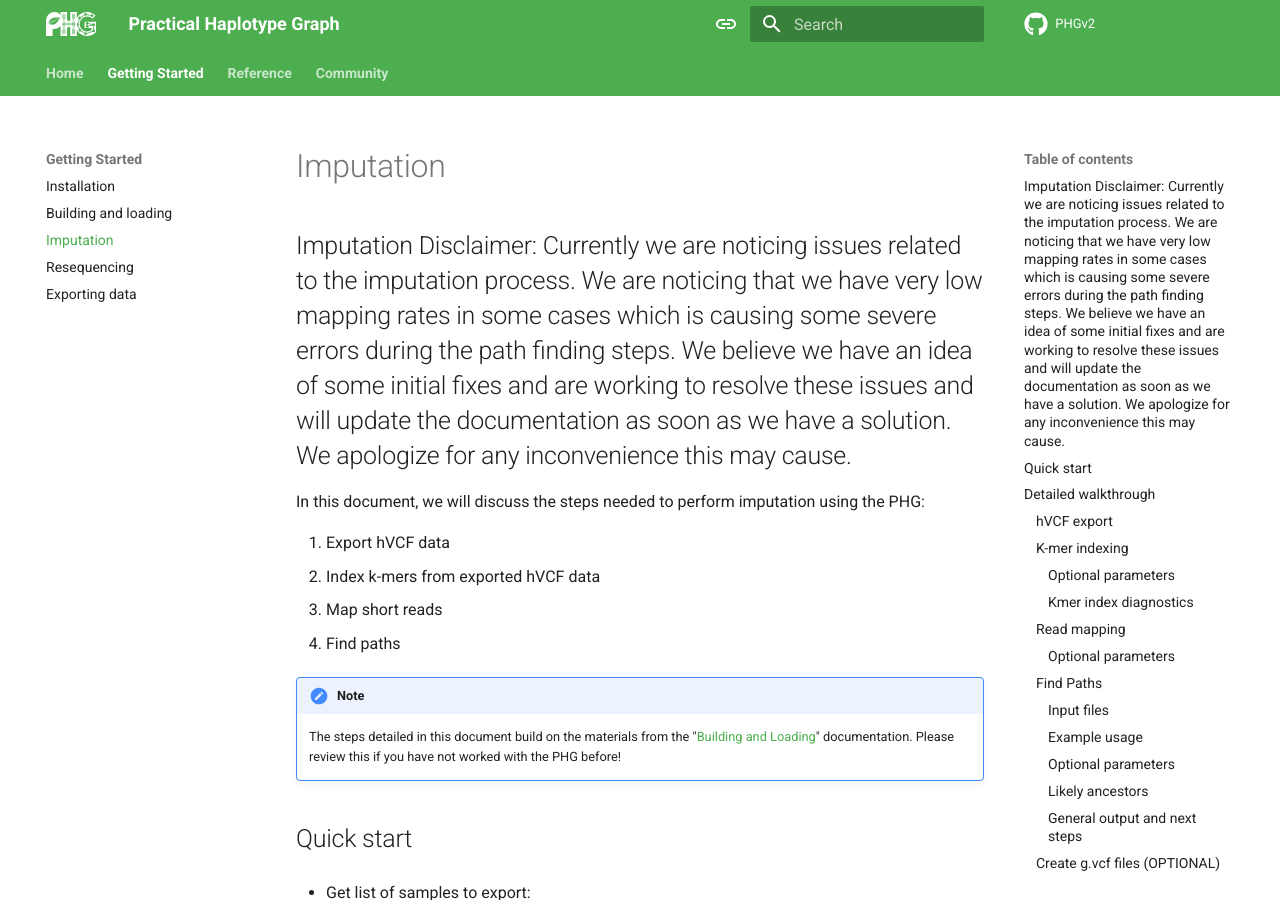
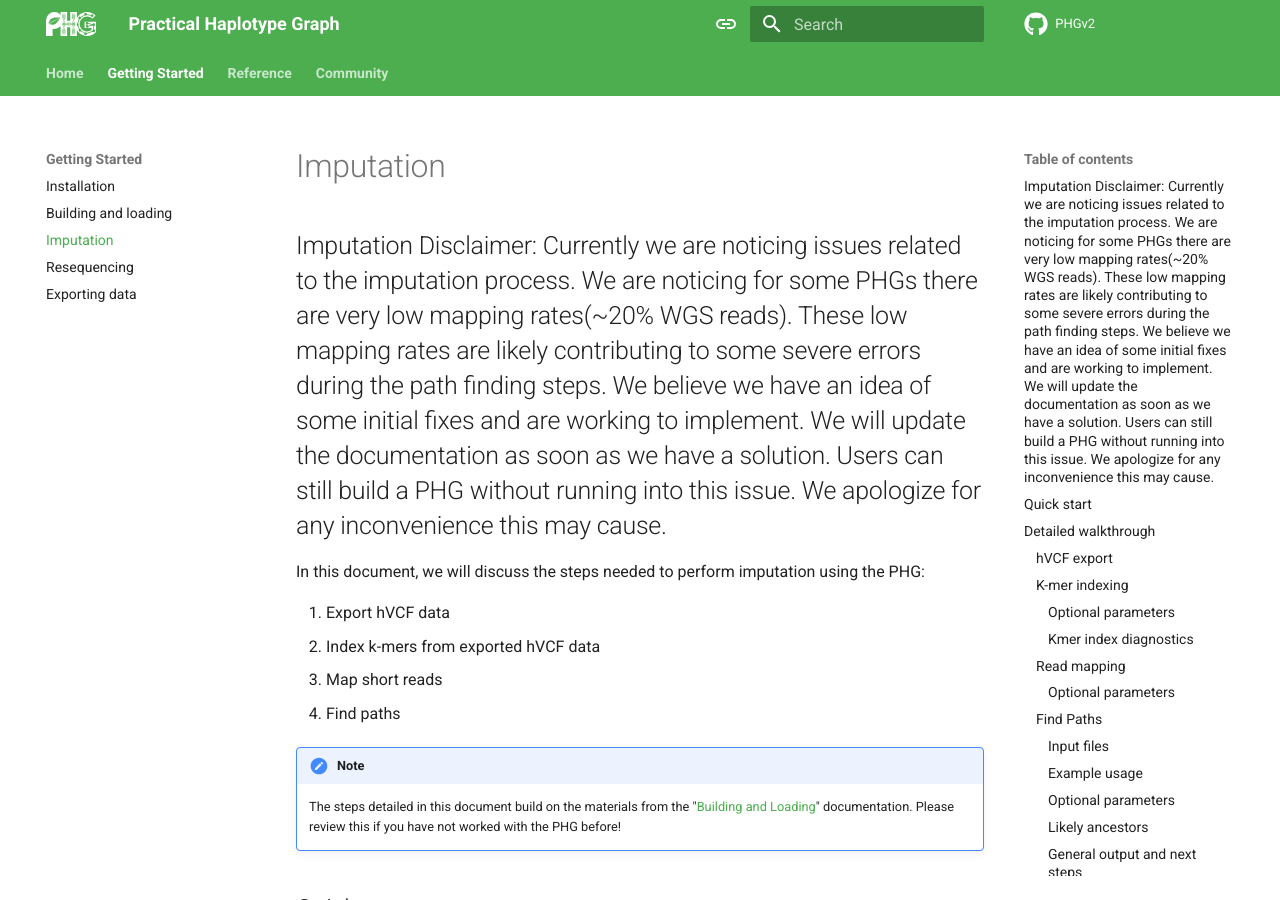
Before and after one commit to maize-genetics/phg_v2, an MkDocs documentation site: the page built from docs/imputation.md, in a window 1280 px wide and 900 px high. Built offline with MkDocs 1.6.1 and Material for MkDocs 9.7.7, drawn with Linux system fonts in a browser that asks for light colours; comment, search, counter and statistics services are not loaded.

Commit message:
Updating message.

```diff
--- a/docs/imputation.md
+++ b/docs/imputation.md
@@ -1,6 +1,6 @@
 # Imputation
 
-## Imputation Disclaimer: Currently we are noticing issues related to the imputation process. We are noticing that we have very low mapping rates in some cases which is causing some severe errors during the path finding steps.  We believe we have an idea of some initial fixes and are working to resolve these issues and will update the documentation as soon as we have a solution. We apologize for any inconvenience this may cause.
+## Imputation Disclaimer: Currently we are noticing issues related to the imputation process. We are noticing for some PHGs there are very low mapping rates(~20% WGS reads).  These low mapping rates are likely contributing to some severe errors during the path finding steps. We believe we have an idea of some initial fixes and are working to implement.  We will update the documentation as soon as we have a solution.  Users can still build a PHG without running into this issue. We apologize for any inconvenience this may cause.
 
 
 In this document, we will discuss the steps needed to perform
```
Also changed, not shown: README.md (+1 -1 lines).
